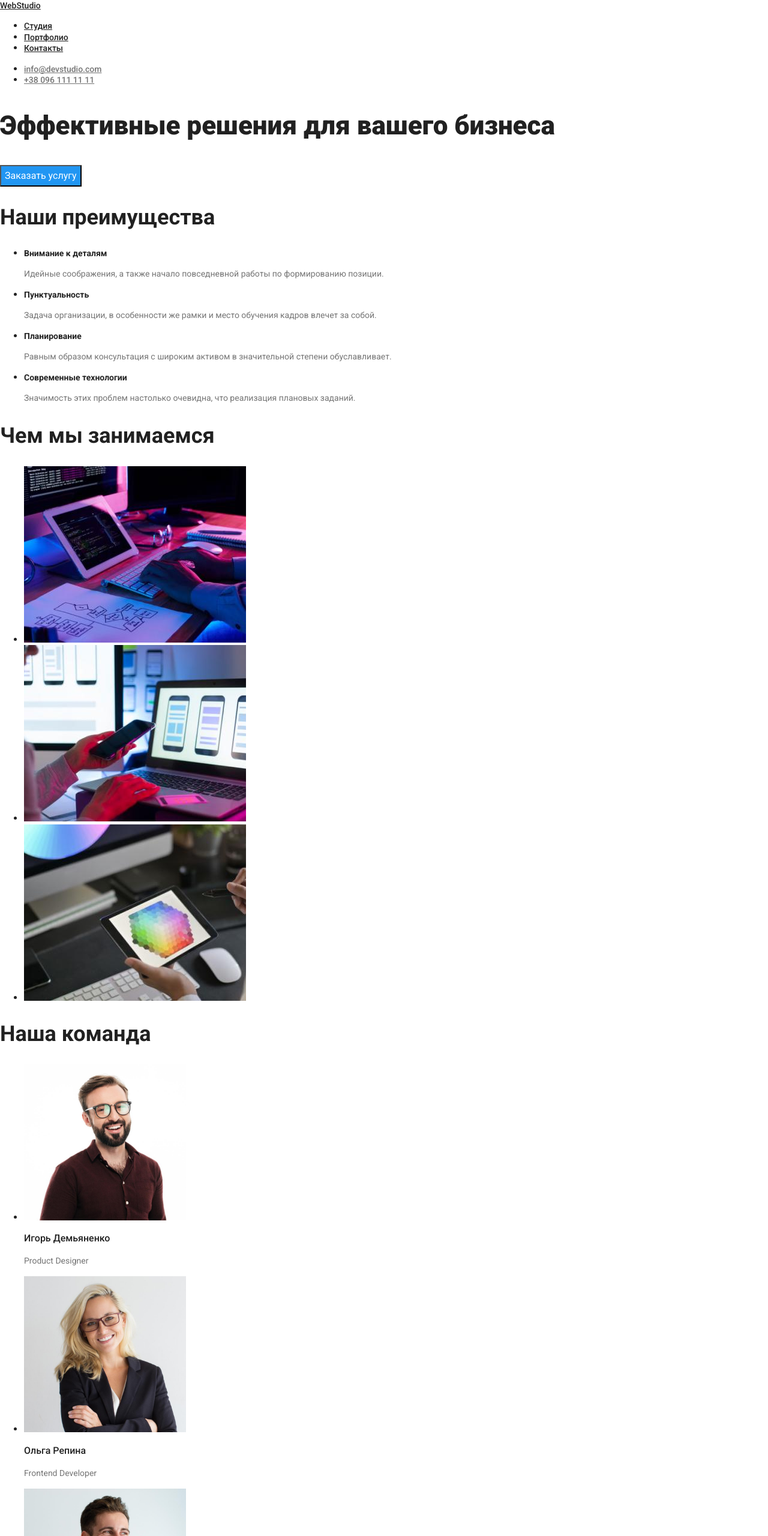
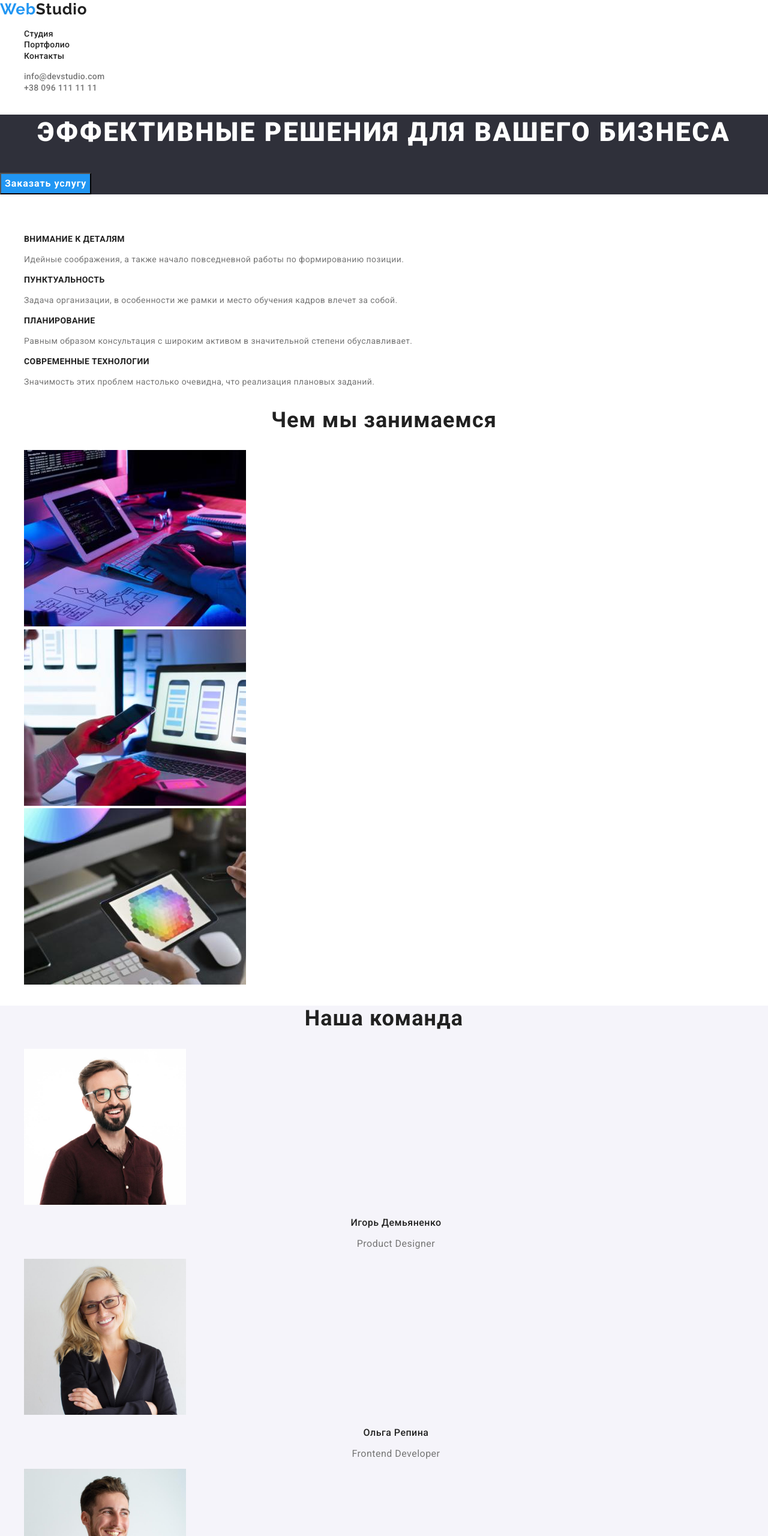
Before and after one commit to MarkiyanYatsulchak/goit-markup-hw-02, a plain HTML site: page index.html in a window 1280 px wide. Shown: the top 2560 px of the page at 60% size. Drawn offline with nearby package versions, Linux system fonts and the light colour scheme.

Commit message:
Змінене ДЗ

```diff
--- a/css/styles.css
+++ b/css/styles.css
@@ -1,96 +1,227 @@
 :root {
-  --main-text-color: #212121;
+  --first-title-color: #ffffff;
+  --main-background-color: #2f303a;
+  --secondary-background-color: #f5f4fa;
+  --secondary-title-color: #212121;
   --secondary-text-color: #757575;
-  --link-text-color: #2196f3;
+  --accent-text-color: #2196f3;
+  --footer-link-color: rgba(255, 255, 255, 0.6);
 }
 
 body {
-  font-family: "Roboto", sans-serif;
+  font-family: "Roboto", "Arial", sans-serif;
   color: #212121;
 }
 
-.header-text .link {
+.link {
+  text-decoration: none;
+}
+
+.link:hover,
+.link:focus {
+  color: var(--accent-text-color);
+}
+
+.list,
+.item {
+  list-style: none;
+}
+
+/* ----------------Header---------------------------------------------------- */
+.header-logo {
+  text-decoration: none;
+  font-family: Raleway;
+  font-weight: 700;
+  font-size: 26px;
+  line-height: 1.19;
+  letter-spacing: 0.03em;
+  color: var(--accent-text-color);
+}
+
+.logo-dark {
+  color: var(--secondary-title-color);
+}
+
+.header-link {
   font-weight: 500;
   font-size: 14px;
-  line-height: 16px;
-  color: var(--main-text-color);
+  line-height: 1.14;
+  letter-spacing: 0.02em;
+  color: var(--secondary-title-color);
 }
 
-.header-text .link:hover,
-:focus {
-  color: var(--link-text-color);
-}
-
-.site-nav .link {
-  color: var(--main-text-color);
-}
-.site-nav .link:hover,
-:focus {
-  color: var(--link-text-color);
-}
-
-.contacts .link {
+.contact-link {
+  font-weight: 500;
+  font-size: 14px;
+  line-height: 1.14;
+  letter-spacing: 0.02em;
   color: var(--secondary-text-color);
 }
 
-.contacts .link:hover,
-:focus {
-  color: var(--link-text-color);
+/* ----------------------------------Main content-------------------------------- */
+
+.hero {
+  background-color: var(--main-background-color);
 }
 
 .hero-title {
   font-weight: 900;
   font-size: 44px;
-  line-height: 60px;
+  line-height: 1.36;
+  text-align: center;
+  letter-spacing: 0.06em;
+  text-transform: uppercase;
+  color: var(--first-title-color);
 }
 
-.hero .link {
+.hero-btn {
   cursor: pointer;
+  font-weight: 700;
   font-size: 16px;
-  line-height: 30px;
-  background-color: var(--link-text-color);
-  color: #ffffff;
+  line-height: 1.87;
+  display: flex;
+  align-items: center;
+  text-align: center;
+  letter-spacing: 0.06em;
+  color: var(--first-title-color);
+  background-color: var(--accent-text-color);
 }
 
-.title {
+.advantages-main-title {
+  visibility: hidden;
+}
+
+.advantages-title {
+  font-weight: 700;
+  font-size: 14px;
+  line-height: 1.14;
+  letter-spacing: 0.03em;
+  text-transform: uppercase;
+  color: var(--secondary-title-color);
+}
+
+.advantages-text {
+  font-weight: 400;
+  font-size: 14px;
+  line-height: 1.71;
+  letter-spacing: 0.03em;
+  color: var(--secondary-text-color);
+}
+
+.about-title {
   font-weight: 700;
   font-size: 36px;
-  line-height: 42px;
-  color: var(--main-text-color);
+  line-height: 1.17;
+  text-align: center;
+  letter-spacing: 0.03em;
+  color: var(--secondary-title-color);
 }
 
-.secondary-title {
+.about-team {
+  background-color: var(--secondary-background-color);
+}
+
+.team-main-title {
   font-weight: 700;
-  font-size: 14px;
-  line-height: 16px;
-  color: var(--main-text-color);
+  font-size: 36px;
+  line-height: 1.17;
+  text-align: center;
+  letter-spacing: 0.03em;
+  color: var(--secondary-title-color);
 }
-.names-title {
+
+.team-title {
   font-weight: 500;
   font-size: 16px;
-  line-height: 19px;
-  color: var(--main-text-color);
+  line-height: 1.19;
+  text-align: center;
+  letter-spacing: 0.03em;
+  color: var(--secondary-title-color);
 }
 
-.text {
+.team-text {
+  font-weight: 400;
+  font-size: 16px;
+  line-height: 1.19;
+  text-align: center;
+  letter-spacing: 0.03em;
+  color: var(--secondary-text-color);
+}
+
+/* --------------------Footer--------------------------------------------------------------- */
+
+.footer {
+  background-color: var(--main-background-color);
+}
+
+.footer-logo {
+  text-decoration: none;
+  font-family: Raleway;
+  font-weight: 700;
+  font-size: 26px;
+  line-height: 1.19;
+  letter-spacing: 0.03em;
+  color: var(--accent-text-color);
+}
+
+.logo-light {
+  color: var(--first-title-color);
+}
+
+.main-address-link {
+  font-style: normal;
   font-weight: 400;
   font-size: 14px;
-  line-height: 24px;
-  color: var(--secondary-text-color);
+  line-height: 1.71;
+  letter-spacing: 0.03em;
+  color: var(--first-title-color);
 }
 
 .address-link {
   font-style: normal;
   font-weight: 400;
   font-size: 14px;
-  line-height: 24px;
-  color: #ffffff;
+  line-height: 1.71;
+  letter-spacing: 0.03em;
+  color: var(--footer-link-color);
 }
 
-address .contacts .link {
-  font-style: normal;
+/* FILTER ---------------------------------------------
+----------------------------------------------------------------------------------------------- */
+
+.filter-main-title {
+  visibility: hidden;
+}
+
+.filter-btn {
+  cursor: pointer;
+  font-weight: 500;
+  font-size: 16px;
+  line-height: 1.62;
+  text-align: center;
+  letter-spacing: 0.03em;
+  background-color: var(--secondary-background-color);
+  color: var(--secondary-title-color);
+}
+
+.filter-btn:hover,
+.filter-btn:focus {
+  color: var(--first-title-color);
+  background-color: var(--accent-text-color);
+}
+
+.filter-item-title {
+  font-weight: 700;
+  font-size: 18px;
+  line-height: 2;
+  letter-spacing: 0.06em;
+  color: var(--secondary-title-color);
+}
+
+.filter-item-text {
   font-weight: 400;
-  font-size: 14px;
-  line-height: 24px;
+  font-size: 16px;
+  line-height: 1.87;
+  letter-spacing: 0.03em;
   color: var(--secondary-text-color);
 }
--- a/index.html
+++ b/index.html
@@ -14,21 +14,22 @@
     <link rel="stylesheet" href="./css/styles.css">
 </head>
 <body>
-        <header class="header-text">
+    <header class="header">
         <!--Logo-->
-           <a class="link" href="./index.html">WebStudio</a>
+        <a class="header-logo" href="./index.html">Web<span class="logo-dark">Studio</span></a>
         <!--Navigation bar-->
-           <nav>
-               <ul class="site-nav">
-                   <li><a class="link" href="./index.html">Студия</a></li>
-                   <li><a class="link" href="./portfolio.html">Портфолио</a></li>
-                   <li><a class="link" href="#">Контакты</a></li>
+        <nav class="header-nav">
+            <ul class="list header-list">
+                <li class="item header-item"><a class="link header-link" href="./index.html">Студия</a></li>
+                <li class="item header-item"><a class="link header-link" href="./portfolio.html">Портфолио</a></li>
+                <li class="item header-item"><a class="link header-link" href="#">Контакты</a></li>
             </ul>
         </nav>
         <!--Contacts section-->
-        <ul class="contacts">
-            <li><a class="link" href="mailto:info@devstudio.com">info@devstudio.com</a></li>
-            <li><a class="link" href="tel:+380961111111">+38 096 111 11 11</a></li>
+        <ul class="list contact-list">
+            <li class="item contact-item"><a class="link contact-link"
+                    href="mailto:info@devstudio.com">info@devstudio.com</a></li>
+            <li class="item contact-item"><a class="link contact-link" href="tel:+380961111111">+38 096 111 11 11</a></li>
         </ul>
     </header>
     <!--Main content-->
@@ -36,73 +37,76 @@
         <!--Hero section-->
         <section class="hero">
             <h1 class="hero-title">Эффективные решения для вашего бизнеса</h1>
-                <input class="link" type="button" value="Заказать услугу">
+            <button class="hero-btn" type="button">Заказать услугу</button>
         </section>
         <!--Advantages section-->
         <section class="advantages">
-                <h2 class="title">Наши преимущества</h2>
-                <ul>
-                    <li>
-                        <h3 class="secondary-title">Внимание к деталям</h3>
-                        <p class="text">Идейные соображения, а также начало повседневной работы по формированию позиции.</p>
+            <h2 class="advantages-main-title">Наши преимущества</h2>
+            <ul class="list advantages-list">
+                <li class="item advantages-item">
+                    <h3 class="advantages-title">Внимание к деталям</h3>
+                    <p class="advantages-text">Идейные соображения, а также начало повседневной работы по формированию позиции.</p>
                 </li>
-                    <li>
-                        <h3 class="secondary-title">Пунктуальность</h3>
-                        <p class="text">Задача организации, в особенности же рамки и место обучения кадров влечет за собой.</p>
+                <li class="item advantages-item">
+                    <h3 class="advantages-title">Пунктуальность</h3>
+                    <p class="advantages-text">Задача организации, в особенности же рамки и место обучения кадров влечет за собой.</p>
                 </li>
-                    <li>
-                        <h3 class="secondary-title">Планирование</h3>
-                        <p class="text">Равным образом консультация с широким активом в значительной степени обуславливает.</p>
+                <li class="item advantages-item">
+                    <h3 class="advantages-title">Планирование</h3>
+                    <p class="advantages-text">Равным образом консультация с широким активом в значительной степени обуславливает.</p>
                 </li>
-                    <li>
-                        <h3 class="secondary-title">Современные технологии</h3>
-                        <p class="text">Значимость этих проблем настолько очевидна, что реализация плановых заданий.</p>
+                <li class="item advantages-item">
+                    <h3 class="advantages-title">Современные технологии</h3>
+                    <p class="advantages-text">Значимость этих проблем настолько очевидна, что реализация плановых заданий.</p>
                 </li>
             </ul>
         </section>
         <!--About us section-->
         <section class="about-us">
-                <h2 class="title">Чем мы занимаемся</h2>
-                <ul>
-                    <li><img src="./images/coding.jpg" alt="coding" width="370"></li>
-                    <li><img src="./images/web_design.jpg" alt="wed design" width="370"></li>
-                    <li><img src="./images/colors.jpg" alt="colors" width="370"></li>
+            <h2 class="about-title">Чем мы занимаемся</h2>
+            <ul class="list about-list">
+                <li class="item about-item"><img src="./images/coding.jpg" alt="coding" width="370"></li>
+                <li class="item about-item"><img src="./images/web_design.jpg" alt="wed design" width="370"></li>
+                <li class="item about-item"><img src="./images/colors.jpg" alt="colors" width="370"></li>
             </ul>
         </section>
         <!--About team section-->
         <section class="about-team">
-                <h2 class="title">Наша команда</h2>
-                <ul>
-                    <li>
+            <h2 class="team-main-title">Наша команда</h2>
+            <ul class="list team-list">
+                <li class="item team-item">
                     <img src="./images/igor_demyanenko.jpg" alt="igor demyanenko" width="270">
-                        <h3 class="names-title">Игорь Демьяненко</h3>
-                        <p class="text">Product Designer</p>
+                    <h3 class="team-title">Игорь Демьяненко</h3>
+                    <p class="team-text">Product Designer</p>
                 </li>
-                    <li>
+                <li class="item team-item">
                     <img src="./images/olha_repina.jpg" alt="olha repina" width="270">
-                        <h3 class="names-title">Ольга Репина</h3>
-                        <p class="text">Frontend Developer</p>
+                    <h3 class="team-title">Ольга Репина</h3>
+                    <p class="team-text">Frontend Developer</p>
                 </li>
-                    <li>
+                <li class="item team-item">
                     <img src="./images/nikolay_tarasov.jpg" alt="nikolay tarasov" width="270">
-                        <h3 class="names-title">Николай Тарасов</h3>
-                        <p class="text">Marketing</p>
+                    <h3 class="team-title">Николай Тарасов</h3>
+                    <p class="team-text">Marketing</p>
                 </li>
-                    <li>
+                <li class="item team-item">
                     <img src="./images/mihail_ermakov.jpg" alt="mihail ermakov" width="270">
-                        <h3 class="names-title">Михаил Ермаков</h3>
-                        <p class="text">UI Designer</p>
+                    <h3 class="team-title">Михаил Ермаков</h3>
+                    <p class="team-text">UI Designer</p>
                 </li>
             </ul>
         </section>
     </main>
-        <footer>
-            <a href="#">WebStudio</a>
-            <address>
-                <ul class="contacts">
-                    <li><a class="address-link" href="#">г. Киев, пр-т Леси Украинки, 26</a></li>
-                    <li><a class="link" href="mailto:info@example.com">info@example.com</a></li>
-                    <li><a class="link" href="tel:+380991111111">+38 099 111 11 11</a></li>
+    <footer class="footer">
+        <a class="footer-logo" href="#">Web<span class="logo-light">Studio</span></a>
+        <address class="address">
+            <ul class="list address-list">
+                <li class="item address-item"><a class="link main-address-link" href="#">г. Киев, пр-т Леси Украинки, 26</a>
+                </li>
+                <li class="item address-item"><a class="link address-link"
+                        href="mailto:info@example.com">info@example.com</a></li>
+                <li class="item address-item"><a class="link address-link" href="tel:+380991111111">+38 099 111 11 11</a>
+                </li>
             </ul>
         </address>
     </footer>
```
Also changed, not shown: portfolio.html (+58 -58 lines). Lines whose indentation alone changed are shown as unchanged.
